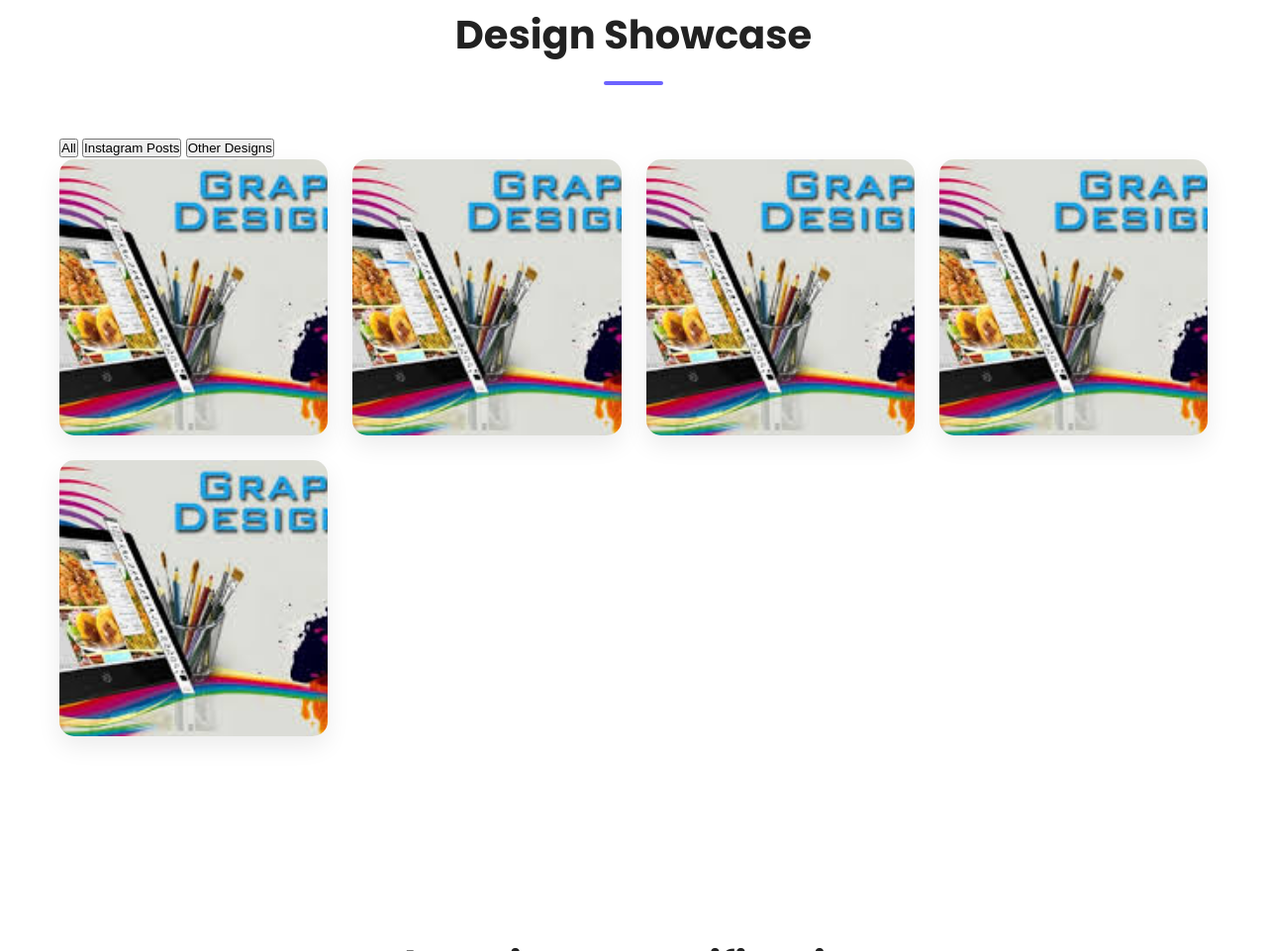
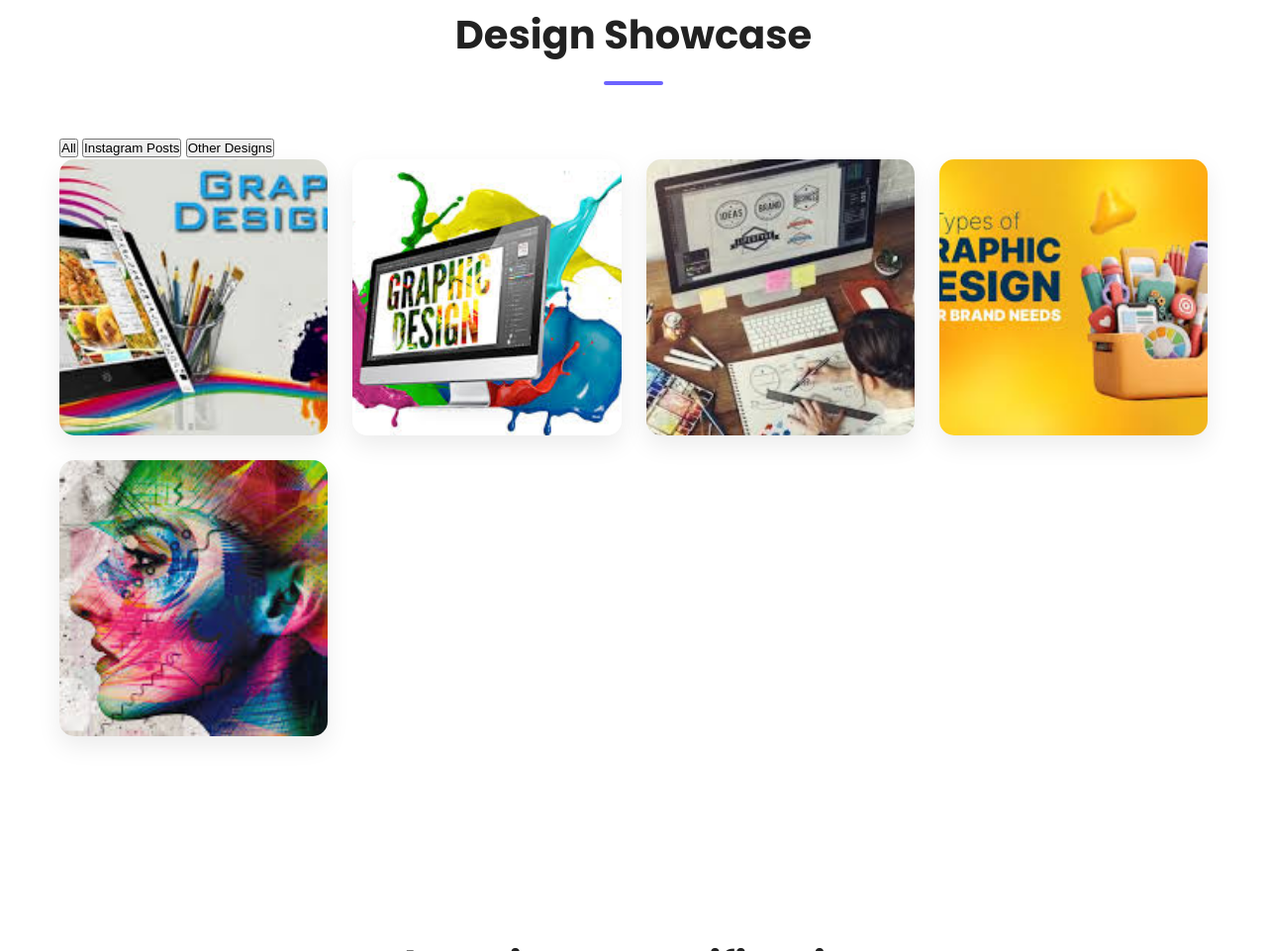
Before and after one commit to priyanka-verma01/portfolio, a plain HTML site: page index.html in a window 1280 px wide. Shown: the part 1796-2757 px from the top of the page at 99% size. Drawn offline with Linux system fonts and the light colour scheme.

Commit message:
Update index.html

```diff
--- a/index.html
+++ b/index.html
@@ -179,7 +179,7 @@
 
           <div class="portfolio-item" data-category="instagram posts">
             <img
-              src="assets/graphic-designs/design (1).jpeg"
+              src="assets/graphic-designs/design (2).jpeg"
               alt="Instagram Design 2"
               loading="lazy"
             />
@@ -187,7 +187,7 @@
 
           <div class="portfolio-item" data-category="instagram posts">
             <img
-              src="assets/graphic-designs/design (1).jpeg"
+              src="assets/graphic-designs/design (3).jpeg"
               alt="Instagram Design 3"
               loading="lazy"
             />
@@ -196,7 +196,7 @@
           <!-- Other Designs -->
           <div class="portfolio-item" data-category="other designs">
             <img
-              src="assets/graphic-designs/design (1).jpeg"
+              src="assets/graphic-designs/design (4).jpeg"
               alt="Other Design 1"
               loading="lazy"
             />
@@ -204,7 +204,7 @@
 
           <div class="portfolio-item" data-category="other designs">
             <img
-              src="assets/graphic-designs/design (1).jpeg"
+              src="assets/graphic-designs/design (5).jpeg"
               alt="Other Design 2"
               loading="lazy"
             />
```
